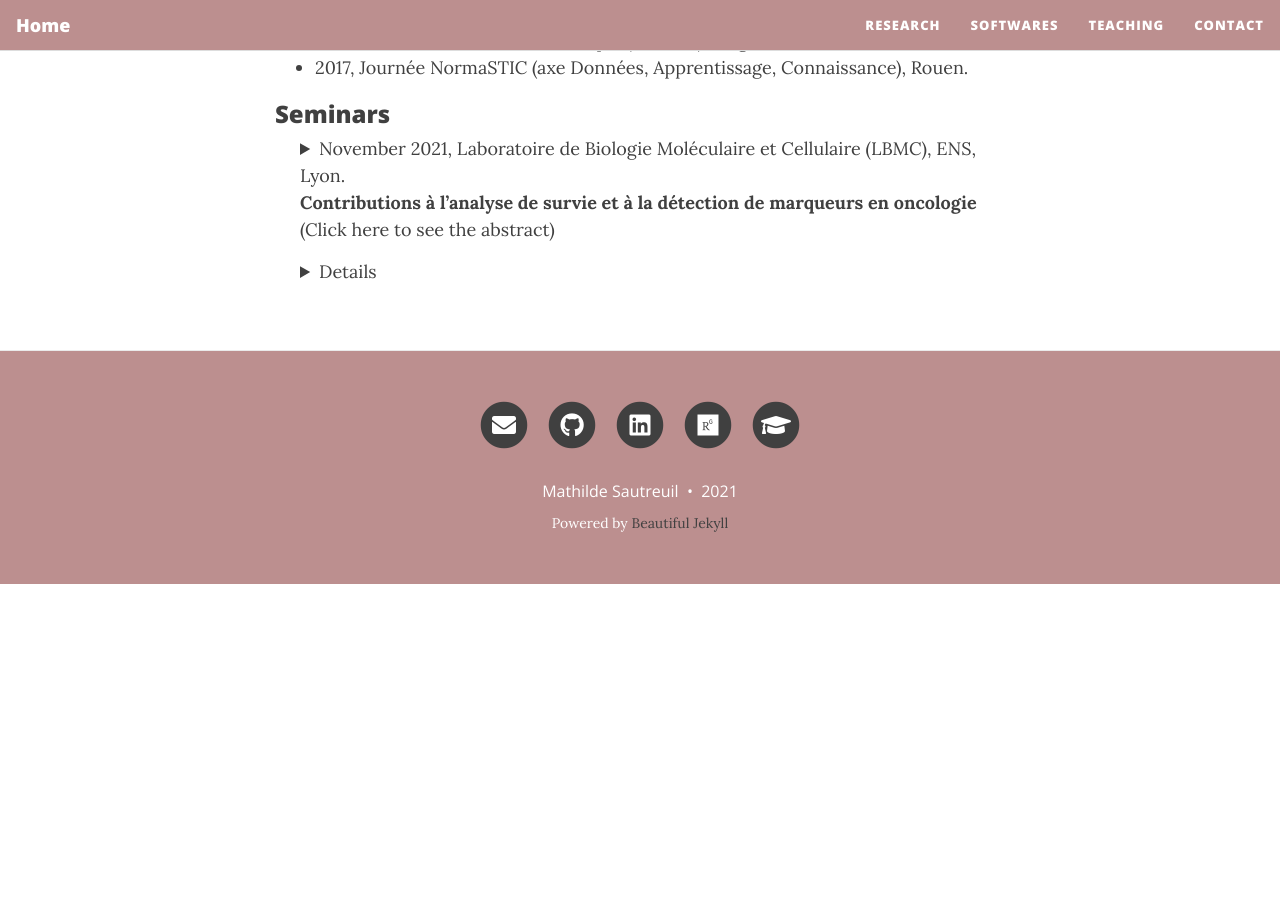
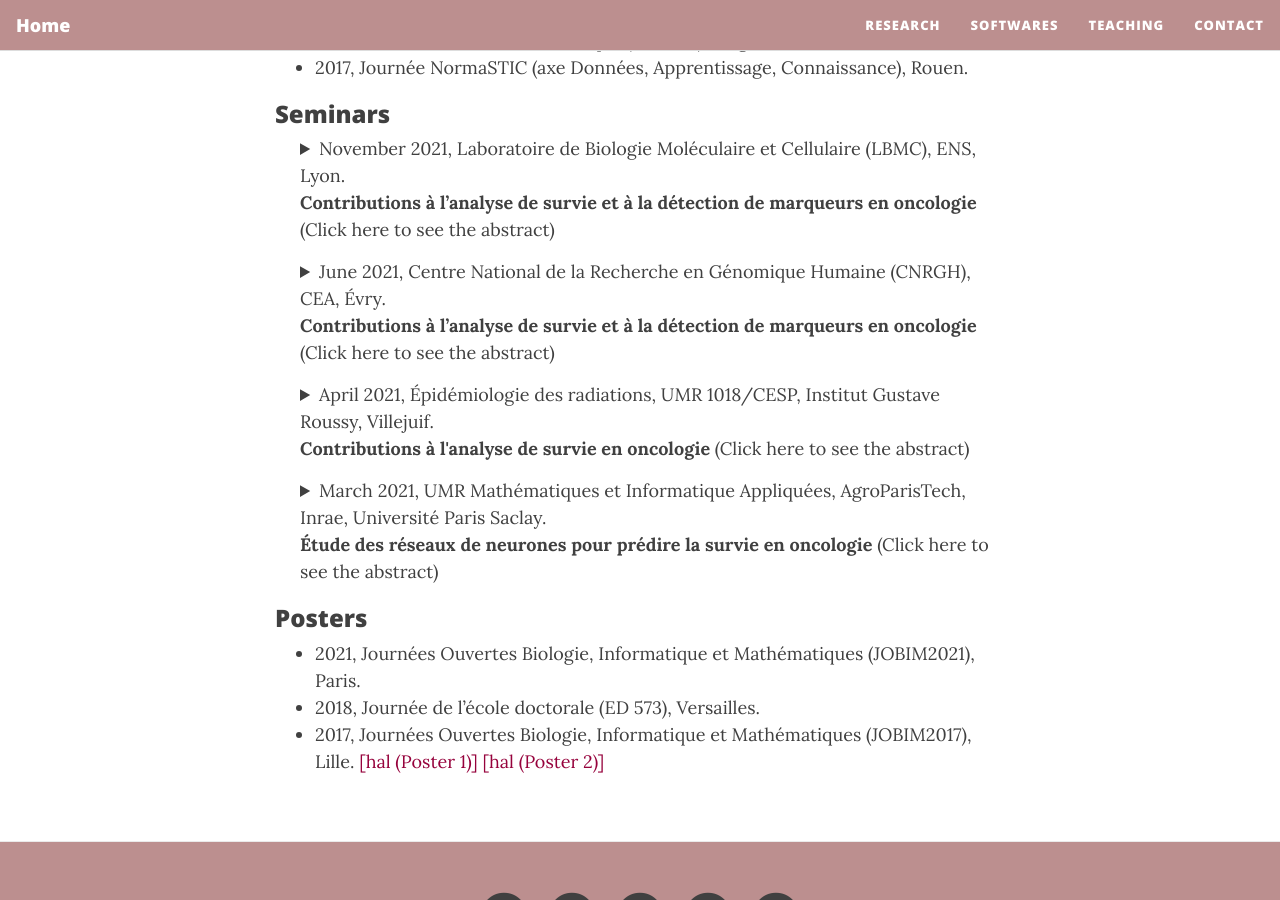
Before and after one commit to mathildesautreuil/mathildesautreuil.github.io, a Jekyll site: the page built from research.md, in a window 1280 px wide and 900 px high, scrolled down 1271 px. Built offline with Jekyll 4.4.1, drawn with Linux system fonts in a browser that asks for light colours; nearby versions of some CDN libraries; before the commit the page ends 1855 px from its top, so only the background shows below that.

Commit message:
fix details seminars

```diff
--- a/research.md
+++ b/research.md
@@ -37,7 +37,6 @@ layout: page
 * 2017, Journée NormaSTIC (axe Données, Apprentissage, Connaissance), Rouen.
 
 ### Seminars
-
 <details>
 <summary>November 2021, Laboratoire de Biologie Moléculaire et Cellulaire (LBMC), ENS, Lyon. <br>
 <b class="term">Contributions à l’analyse de survie et à la détection de marqueurs en oncologie</b> (Click here to see the abstract) </summary>
@@ -46,7 +45,6 @@ Résumé : <br>
 Dans cette présentation, je présente mes principaux travaux de recherche réalisés pendant ma thèse. Dans une première partie, je présente les contributions concernant la détection de marqueurs dans le cadre du cancer du rein à cellules claires (ccRCC). Dans un premier temps, j'ai mis en place une méthode d'analyse différentielle et d'apprentissage statistique qui a permis de mettre en évidence une cible thérapeutique potentielle pour le ccRCC. Dans un second temps, je présente succinctement l'étude de stabilité des méthodes de sélection de variables dans le cadre du modèle de Cox en grande dimension. Dans la deuxième partie de cet exposé, je présente mes travaux sur l'étude des réseaux de neurones pour prédire la survie à partir de données RNA-seq en oncologie.
 </p>
 </details>
-<details>
 <details>
 <summary>June 2021, Centre National de la Recherche en Génomique Humaine (CNRGH), CEA, Évry. <br>
 <b class="term">Contributions à l’analyse de survie et à la détection de marqueurs en oncologie</b> (Click here to see the abstract) </summary>
```
